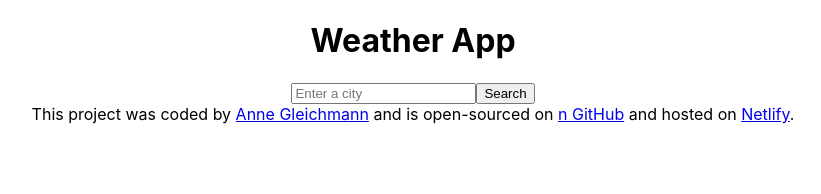
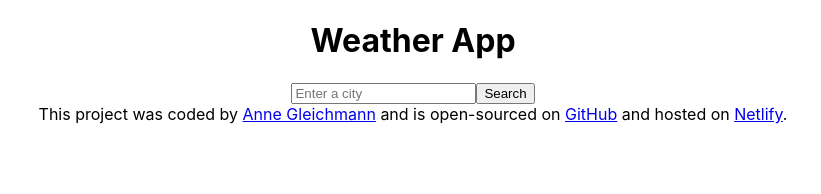
Before and after one commit to annegleichmann/weather-react, a React (Create React App) app: page / in a window 1280 px wide. Shown: the top 194 px of the page, without its empty margins (227-1048 px from the left). Built offline with nearby package versions, Linux system fonts and the light colour scheme.

Commit message:
fixed typo

```diff
--- a/src/Footer.js
+++ b/src/Footer.js
@@ -17,7 +17,7 @@ export default function Footer() {
         target="_blank"
         rel="noreferrer"
       >
-        n GitHub
+        GitHub
       </a>{" "}
       and hosted on{" "}
       <a
```
